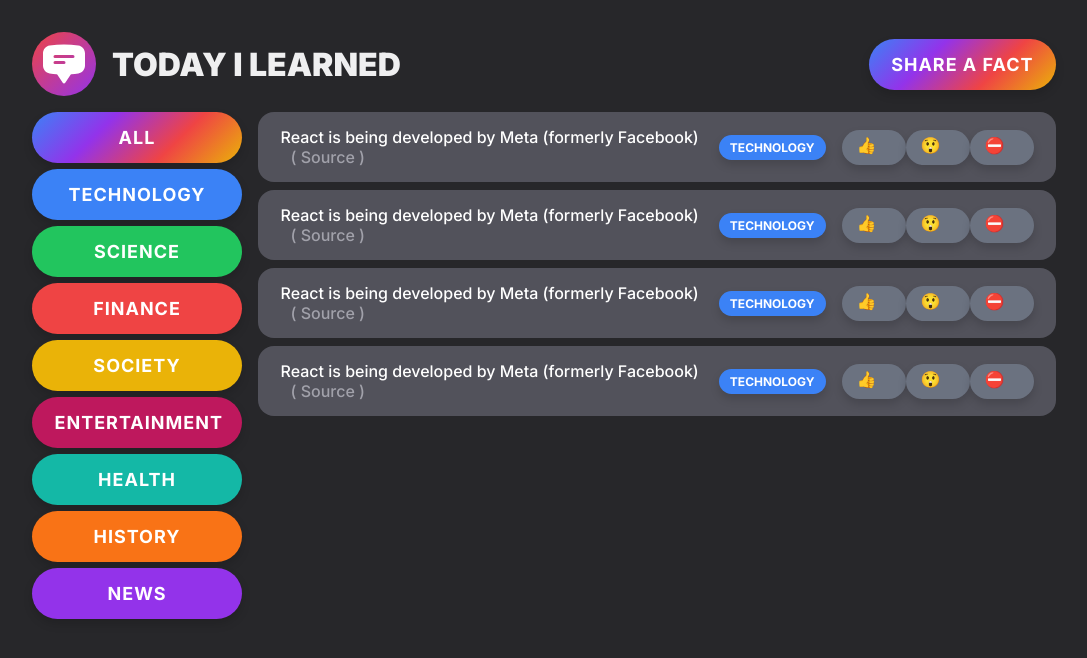
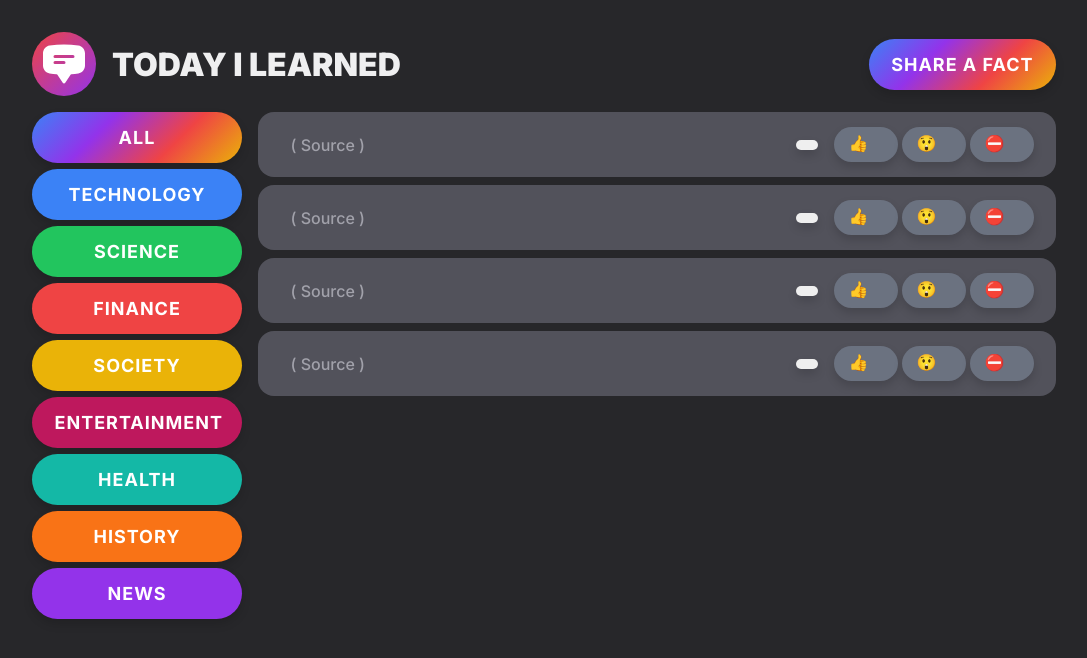
Before and after one commit to domenmerhar/today-i-learned-react, a React (Vite) app: page / in a window 1280 px wide. Shown: the top 658 px of the page, without its empty margins (96-1183 px from the left). Built offline with nearby package versions, Linux system fonts and the light colour scheme.

Commit message:
Update FactCard.tsx

```diff
--- a/src/features/main-page/FactCard.tsx
+++ b/src/features/main-page/FactCard.tsx
@@ -1,6 +1,7 @@
 import styled from "styled-components";
 import { Badge } from "../../Util/Badge";
 import { VoteButton } from "../../Util/VoteButton";
+import { BadgeType, FactInterface } from "../../types";
 
 const CardHolder = styled.div`
   background-color: var(--zinc-600);
@@ -35,6 +36,7 @@ const CardHolder = styled.div`
 const ButtonsHolder = styled.div`
   display: flex;
   flex-direction: row;
+  gap: 0.4rem;
 
   justify-self: end;
 `;
@@ -48,18 +50,30 @@ const Source = styled.a`
   cursor: pointer;
 `;
 
-export const FactCard = () => {
+interface FactCardProps extends Omit<FactInterface, "description"> {
+  children: string;
+}
+
+export const FactCard: React.FC<FactCardProps> = ({
+  id,
+  children,
+  source,
+  category,
+  likes,
+  mindblownVotes,
+  falseVotes,
+}) => {
   return (
     <CardHolder>
       <div>
-        React is being developed by Meta (formerly Facebook)
-        <Source href="https://reactjs.org/">( Source )</Source>
+        {children}
+        <Source href={source}>( Source )</Source>
       </div>
-      <Badge type="technology" />
+      <Badge type={category as BadgeType} />
       <ButtonsHolder>
-        <VoteButton type="like" />
-        <VoteButton type="mindblown" />
-        <VoteButton type="disagree" />
+        <VoteButton type="like" count={likes} />
+        <VoteButton type="mindblown" count={mindblownVotes} />
+        <VoteButton type="disagree" count={falseVotes} />
       </ButtonsHolder>
     </CardHolder>
   );
```
